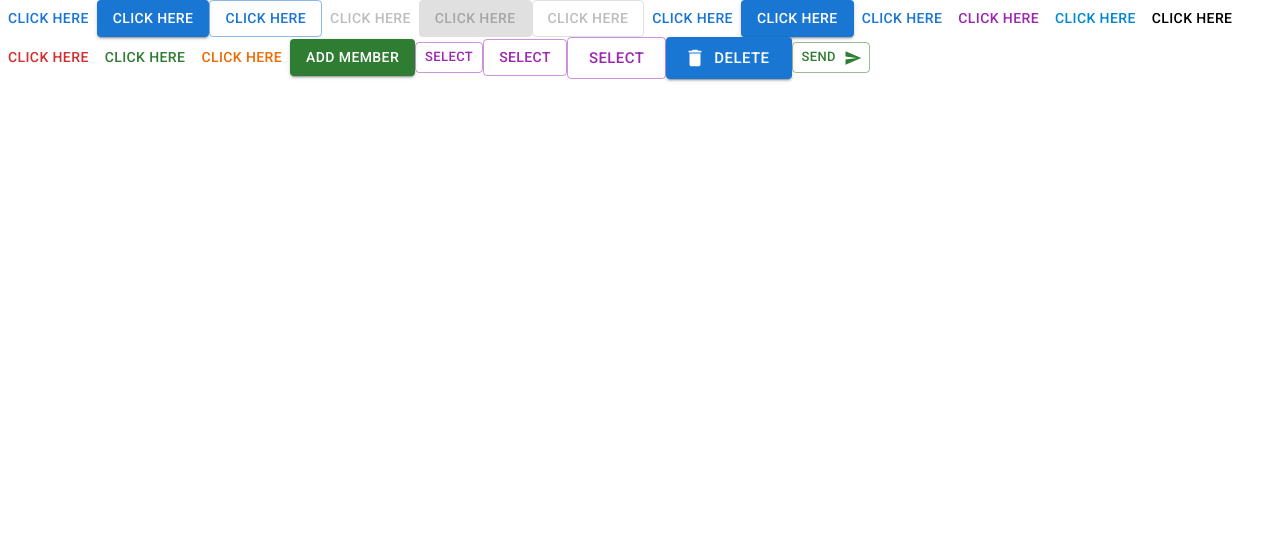
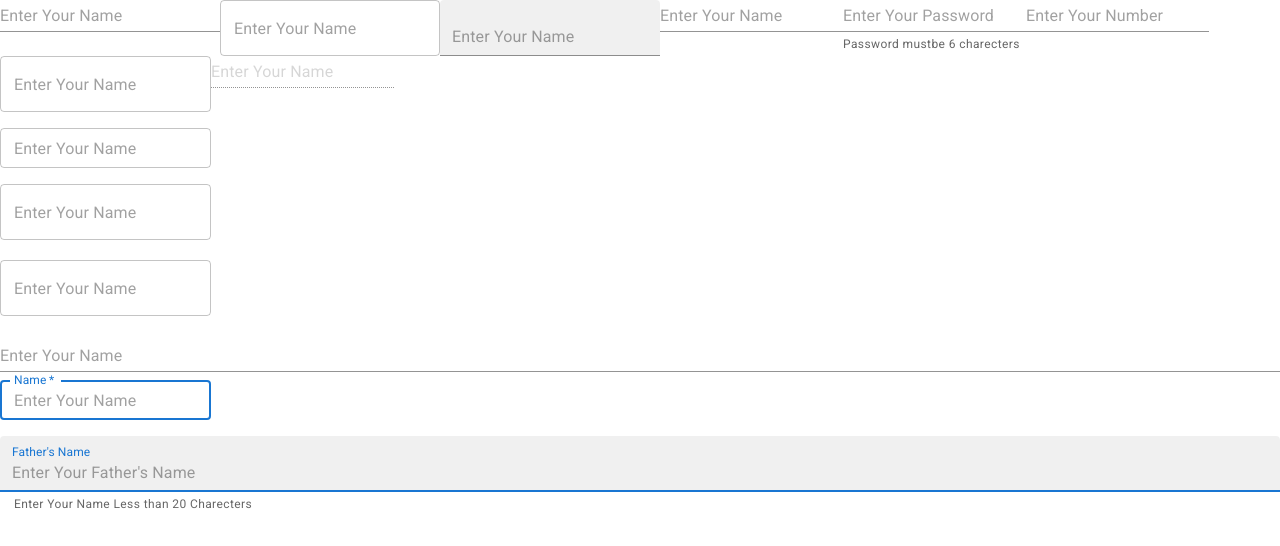
Before and after one commit to Emam-Bokhari/MUI, a React (Vite) app: page / in a window 1280 px wide. Shown: the top 546 px of the page. Built offline with nearby package versions, Linux system fonts and the light colour scheme.

Commit message:
TextField * variant:standard,outlined,filled * color:primary,info,inherit,error,warning,success * size:small,medium,large * fullWidth * required * label * focused * margin:none,dense,normal * type:text,password,number * placeholder * helperText * disabled * sx:for custom css

```diff
--- a/src/App.jsx
+++ b/src/App.jsx
@@ -1,10 +1,10 @@
 import { Fragment } from "react";
-import ButtonComponent from "./components/ButtonComponent";
+import TextFeildComponent from "./components/TextFieldComponent";
 
 export default function App() {
   return (
     <Fragment>
-      <ButtonComponent />
+      <TextFeildComponent />
     </Fragment>
   );
 }
--- a/src/components/ButtonComponent.jsx
+++ b/src/components/ButtonComponent.jsx
@@ -7,7 +7,7 @@ export default function ButtonComponent() {
   return (
     <Fragment>
       {/* variant */}
-      <Button variant="text">Click Here</Button>
+      <Button variant="text" sx={{color:"#f3971b"}}>Click Here</Button>
 
       <Button variant="contained">Click Here</Button>
 
--- /dev/null
+++ b/src/components/TextFieldComponent.jsx
@@ -0,0 +1,109 @@
+import { Fragment } from "react";
+import { TextField } from "@mui/material";
+
+export default function TextFeildComponent() {
+  return (
+    <Fragment>
+      {/* variant */}
+      <TextField
+        variant="standard"
+        color="primary"
+        sx={{ width: "220px" }}
+        placeholder="Enter Your Name"
+      />
+
+      <TextField
+        variant="outlined"
+        color="primary"
+        sx={{ width: "220px" }}
+        placeholder="Enter Your Name"
+      />
+
+      <TextField
+        variant="filled"
+        color="primary"
+        sx={{ width: "220px" }}
+        placeholder="Enter Your Name"
+      />
+
+      {/* type */}
+      <TextField variant="standard" type="text" placeholder="Enter Your Name" />
+
+      <TextField
+        variant="standard"
+        type="password"
+        placeholder="Enter Your Password"
+        helperText="Password mustbe 6 charecters"
+      />
+
+      <TextField
+        variant="standard"
+        type="number"
+        placeholder="Enter Your Number"
+      />
+
+      {/* required,disabled,size,margin,full width,focused */}
+      <TextField
+        variant="outlined"
+        type="text"
+        placeholder="Enter Your Name"
+        required
+      />
+
+      <TextField
+        variant="standard"
+        type="text"
+        placeholder="Enter Your Name"
+        disabled
+      />
+      <br />
+      <TextField
+        variant="outlined"
+        type="text"
+        placeholder="Enter Your Name"
+        size="small"
+        margin="normal"
+      />
+      <br />
+      <TextField
+        variant="outlined"
+        type="text"
+        placeholder="Enter Your Name"
+        size="medium"
+        margin="dense"
+      />
+      <br />
+      <TextField
+        variant="outlined"
+        type="text"
+        placeholder="Enter Your Name"
+        size="large"
+        margin="normal"
+      />
+      <br />
+      <TextField
+        variant="standard"
+        type="text"
+        placeholder="Enter Your Name"
+        margin="normal"
+        size="large"
+        color="error"
+        fullWidth
+        required
+      />
+
+      <TextField
+        variant="outlined"
+        type="text"
+        color="primary"
+        size="small"
+        focused
+        label="Name"
+        required
+        placeholder="Enter Your Name"
+      />
+      <br />
+      <TextField variant="filled" type="text" label="Father's Name" margin="normal" focused  placeholder="Enter Your Father's Name" fullWidth  helperText="Enter Your Name Less than 20 Charecters" />
+    </Fragment>
+  );
+}
```
